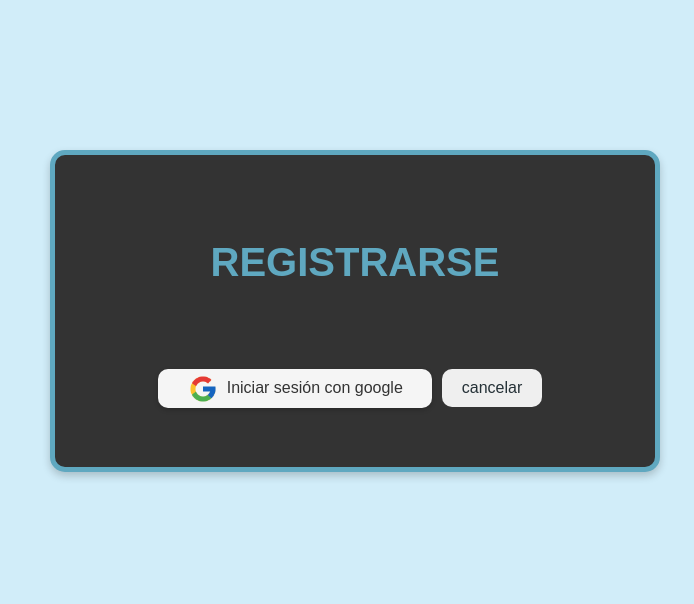
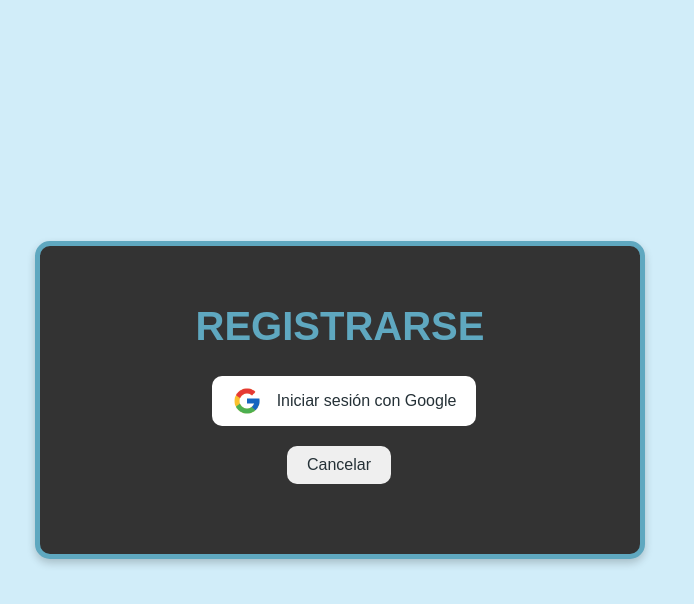
Before and after one commit to lukie-bell/proyecto_totem_6to_2da, a React (Create React App) app: page /login in a window 1280 px wide. Shown: the top 604 px of the page, without its empty margins (300-994 px from the left). Built offline with nearby package versions, Linux system fonts and the light colour scheme; no server answers.

Commit message:
Correción en el CSS de la page Recibido y el login, limitación de caracteres formulario.

```diff
--- a/src/components/Header.jsx
+++ b/src/components/Header.jsx
@@ -38,6 +38,7 @@ const Header = () => {
             <div className="caja1" style={{ display: "flex", alignItems: "center", gap: "80px" }}>
                 <h1 style={{ color: "white", margin: 0 }}>E.P.E.T.Nº20</h1>
                 <img
+                    className="img-header"
                     src={epet20}
                     alt="Logo E.P.E.T 20"
                     style={{ height: "80px", width: "auto", objectFit: "contain", position: "relative", top: "-5px" }}
--- a/src/components/PantallaRecibida.jsx
+++ b/src/components/PantallaRecibida.jsx
@@ -1,18 +1,25 @@
 // src/components/PantallaRecibida.jsx
-import React, { useState, useEffect } from "react";
-import { useLocation, useNavigate } from "react-router-dom";
+import React, { useEffect } from "react";
+import { useNavigate } from "react-router-dom";
 import "./../css/Conjuntocss.css";
 import logo from "./../assets/epet20.png";
 
-// hay cosas que estan vinculadas al css de login.css
+const PantallaRecibida = () => {
+    const navigate = useNavigate();
+    useEffect(() => {
+        // Vuelve a la page turno formulario luego de 5 segundos.
+        const timer = setTimeout(() => {
+        navigate("/", { replace: true }); //No deja volver a la page recibido.
+    }, 5000);
 
-const PantallaRecibida = () => {
+    return () => clearTimeout(timer);
+    }, [navigate]);
 
     return (
-        <div className="pantalla-recibida-wrapper">
+        <div className="page-recibido">
         <main className="main-content">
-                <div className="message-box">
-                    <img src={logo} alt="Logo" className="school-logo"/>
+            <div className="message-box-recibido">
+                <div><img src={logo} alt="Logo" className="school-logo" /></div>
                 <p>Su turno fue cargado correctamente.</p>
                 <p>Gracias por usar.</p>
                 <p>Que tenga un buen día.</p>
@@ -21,4 +28,5 @@ const PantallaRecibida = () => {
         </div>
     );
 };
+
 export default PantallaRecibida;
--- a/src/components/TurnoFormulario.jsx
+++ b/src/components/TurnoFormulario.jsx
@@ -116,6 +116,7 @@ return (
           <input
             type="text"
             value={nombre}
+            maxLength={20}
             onChange={(e) =>
               setNombre(e.target.value.replace(/[^A-Za-zÁÉÍÓÚáéíóúÑñ\s]/g, ""))
             }
@@ -127,6 +128,7 @@ return (
           <label>Apellido:</label>
           <input
             type="text"
+            maxLength={20}
             value={apellido}
             onChange={(e) =>
               setApellido(e.target.value.replace(/[^A-Za-zÁÉÍÓÚáéíóúÑñ\s]/g, ""))
@@ -176,8 +178,7 @@ return (
           <div className="popup-contenido">
             <h3 className="hpop"> ¡Faltan completar campos!</h3>
             <pre>{mensajePopup}</pre>
-           <button
-  onClick={() => {setMostrarPopup(false);setErrores({});}}>Cerrar</button>
+           <button onClick={() => {setMostrarPopup(false);setErrores({});}}>Cerrar</button>
           </div>
         </div>
       )}
--- a/src/components/login_empleados.jsx
+++ b/src/components/login_empleados.jsx
@@ -57,15 +57,17 @@ const SignOut = async ()=>{
 
 //Cuerpo del Login
     return (
-        <div className="message-box">
-            <h1>REGISTRARSE</h1>
+        <div className="page-login">
+            <div className="message-box">
+                <h1>REGISTRARSE</h1>
 
-            <button onClick={registroConGoogle} className="ini">
-                <img src="/icons8-logo-de-google-48.png" alt="Logo Google" />
-                <p className="inigoogle">Iniciar sesión con google</p>
-            </button>
+                    <button className="google-button" onClick={registroConGoogle}>
+                        <img className="google" src="/icons8-logo-de-google-48.png" alt="Logo Google" />
+                        <p>Iniciar sesión con Google</p>
+                    </button>
 
-            <button onClick={SignOut}>cancelar</button>
+                    <button onClick={SignOut}>Cancelar</button>
+            </div>
         </div>
     );
 }
--- a/src/css/Conjuntocss.css
+++ b/src/css/Conjuntocss.css
@@ -361,7 +361,15 @@ font-weight: 700;
 
 /* Pantalla Login */
 
-/* Estilo para el cuerpo del login*/
+/* Caja del login */
+.page-login {
+  display: flex;
+  justify-content: center;
+  align-items: center;
+  height: 100vh;
+}
+
+/* Contenido del login */
 .message-box {
   background-color: #333333;
   border-radius: 15px;
@@ -372,28 +380,33 @@ font-weight: 700;
   font-size: 24px;
   line-height: 1.5;
   box-shadow: 0 4px 8px rgba(0, 0, 0, 0.2);
-    margin-top: 50px;
   border: 5px solid #5FA8C0;
-    justify-content: center; /* Centrar horizontal */
-    align-items: center;
-    transform: translate(350px, 100px);
+  color: #fff;
 }
 
-/* estilo para las alertas*/
-.ini{
-  transform: translate(0px, 30px);
-  align-items: center;
-  gap: 10px;
-  padding: 0px 24px;
-  border: none;
-  border-radius: 10px;
-  background: #F5F5F5;
+.message-box-recibido p {
+  margin: 20px;
+}
+
+.google-button {
+  display: flex;
+  align-items: center;       /* Centra verticalmente el icono y texto */
+  justify-content: center;   /* Centra horizontalmente dentro del botón */
+  background-color: white;
+  padding: 10px 20px;
+  margin: auto;         /* CENTRA el botón horizontalmente */
   cursor: pointer;
-  font-size: 16px;
-  font-weight: 500;
-  box-shadow: 0 2px 5px rgba(0,0,0,0.2);
-  width: auto;
-  height: 39px;
+}
+
+
+.google {
+  width: 30px;
+  height: 30px;
+}
+
+.google-button p {
+  margin: 0;
+  color: #253137
 }
 
 /* estilo para los botones*/
@@ -403,24 +416,19 @@ button{
   align-items: center;
   gap: 15px;
   margin-top: 20px;
-  transform: translate(0px, -10px);
 }
 
-img{
+.img-header{
     transform: translate(-92px, 5px);
     width: 30px;
     height: 30px;
 }
 
-.inigoogle{
-   transform: translate(45px, -40px);
-   color: #333;
-}
  /* estilo para el h1 de placeholder*/
 h1{
     font-size: 40px;
+    margin: 0px 10px 40px 10px;
     color:#5FA8C0;
-    grid-template-columns: 1/2;
 }
 
 /* estilo para los placeholder*/
@@ -456,12 +464,6 @@ body {
     display: flex;
     align-items: center;
     gap: 15px;
-}
-
-.school-logo {
-    height: 150px;
-    width: 150px;
-    margin-left: 200px;
 }
 
 .school-name {
@@ -502,12 +504,35 @@ p{
     color: #333;
 }
 
-.main-content {
+
+/* Pantalla Recibido */
+
+.page-recibido {
   display: flex;
   justify-content: center;
-    align-items: flex-start;
-    padding: 40px 20px;
-    min-height: calc(100vh - 90px);
+  align-items: center;
+  height: 100vh;
+}
+
+.message-box-recibido {
+  background-color: #333333;
+  border-radius: 15px;
+  padding: 50px;
+  width: 500px;
+  max-width: 90%;
+  text-align: center;
+  font-size: 24px;
+  line-height: 1.5;
+  box-shadow: 0 4px 8px rgba(0, 0, 0, 0.2);
+  border: 5px solid #5FA8C0;
+  justify-content: center;
+  align-items: center;
+}
+
+.school-logo {
+    height: 150px;
+    width: 150px;
+    margin: auto;
 }
 
 .form-container {
```
Lines whose indentation alone changed are shown as unchanged.
